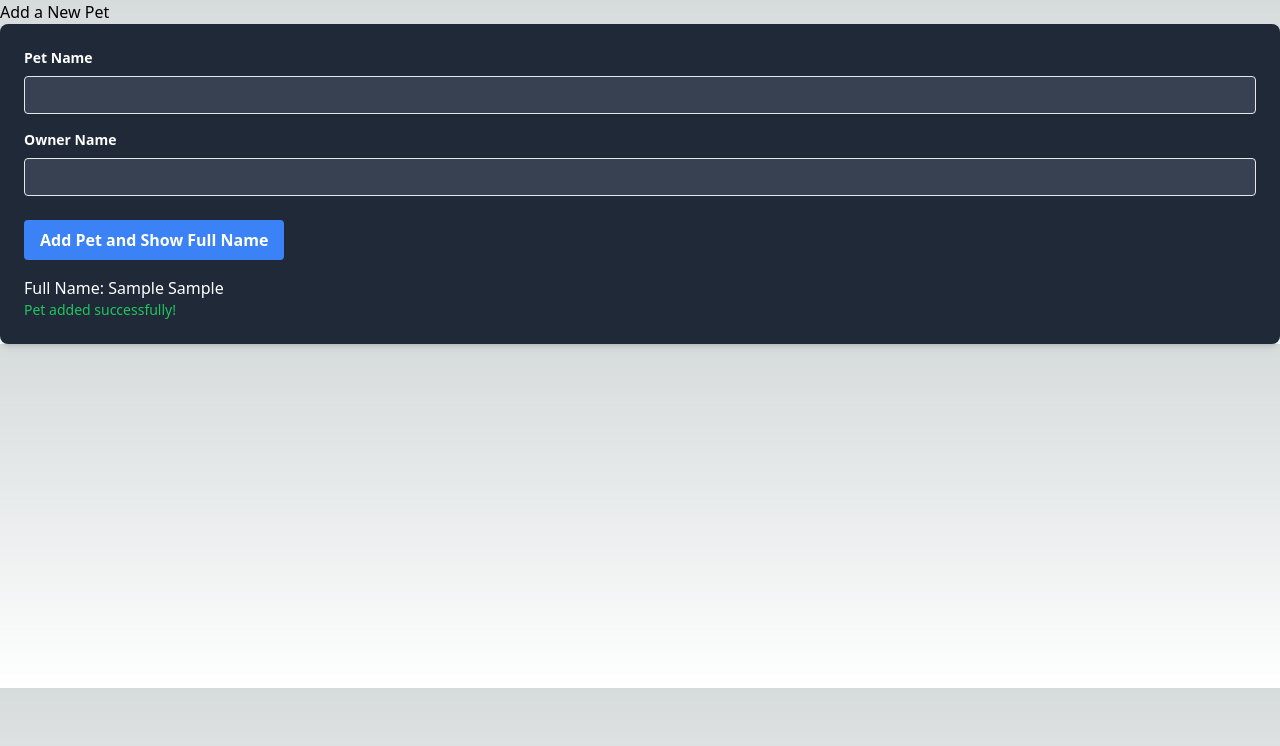
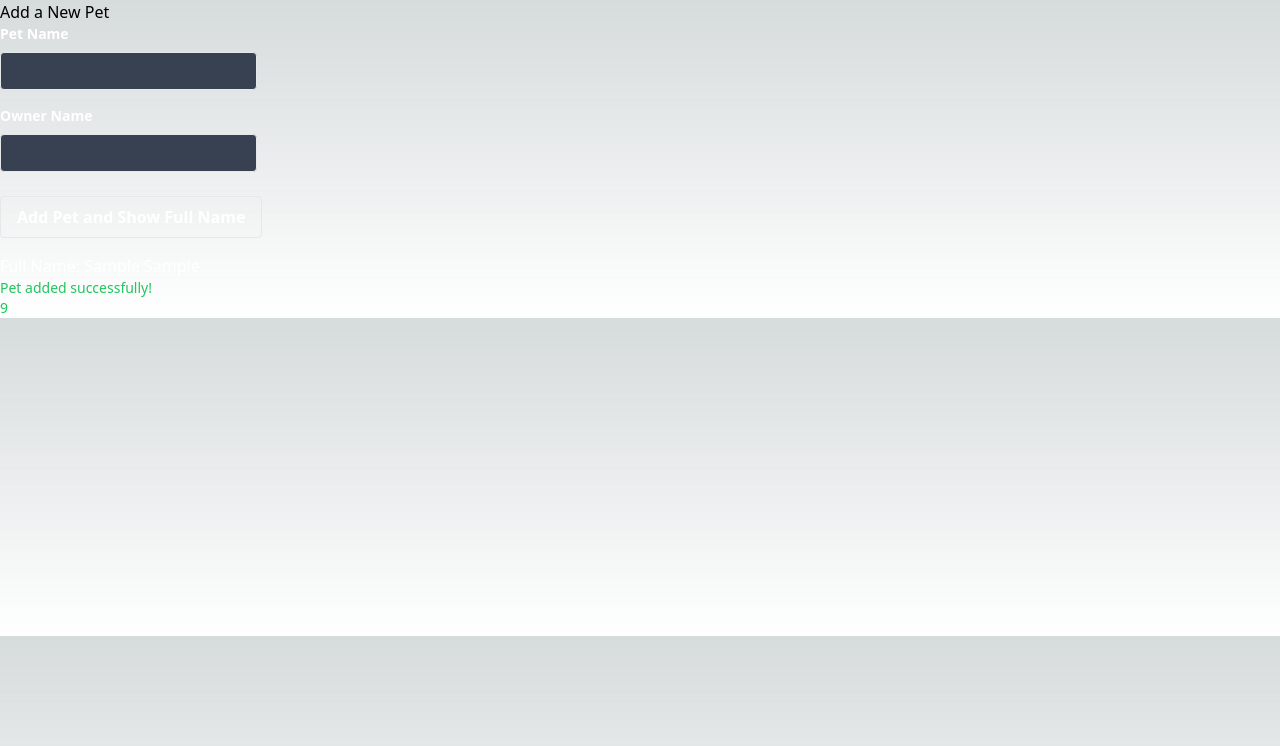
Before and after one commit to caelumpirata/NextJs, a Next.js app: page / in a window 1280 px wide. Both pictures are taken after typing "Sample", "Sample" into the empty fields and a click on the button "Add Pet and Show Full Name". Shown: the top 746 px of the page. Built offline with nearby package versions, Linux system fonts and the light colour scheme; no server answers; the database is empty.

Commit message:
save calculated value to database  after button clicked

```diff
--- a/components/PetForm.js
+++ b/components/PetForm.js
@@ -72,20 +72,28 @@ const PetForm = () => {
   const [ownerName, setOwnerName] = useState('');
   const [fullName, setFullName] = useState('');
   const [message, setMessage] = useState('');
+  const [sum, setSum] = useState('');
 
+
+  // ON CLICK OF BUTTON , CALCULATE FOLLOWING
   const handleButtonClick = async () => {
     const calculatedFullName = `${petName} ${ownerName}`;
     setFullName(calculatedFullName);
 
+    const sum = 9;
+    setSum(sum);
+
     setMessage('');
 
+
+    //   TRYING TO SEND DATA TO API FOR SAVING PURPOSE
     try {
       const response = await fetch('/api/pets', {
         method: 'POST',
         headers: {
           'Content-Type': 'application/json',
         },
-        body: JSON.stringify({ petName, ownerName, fullName: calculatedFullName }),
+        body: JSON.stringify({ petName, ownerName, fullName: calculatedFullName , sum}),
       });
 
       if (!response.ok) {
@@ -102,7 +110,7 @@ const PetForm = () => {
   };
 
   return (
-    <form onSubmit={(e) => e.preventDefault()} className="bg-gray-800 rounded-lg overflow-hidden shadow-md p-6">
+    <form onSubmit={(e) => e.preventDefault()} >
       <div className="mb-4">
         <label htmlFor="petName" className="block text-white text-sm font-bold mb-2">Pet Name</label>
         <input
@@ -110,7 +118,7 @@ const PetForm = () => {
           id="petName"
           value={petName}
           onChange={(e) => setPetName(e.target.value)}
-          className="bg-gray-700 appearance-none border rounded w-full py-2 px-3 text-white leading-tight focus:outline-none focus:bg-gray-600"
+          className="bg-gray-700 appearance-none border rounded  py-2 px-3 text-white leading-tight focus:outline-none focus:bg-gray-600"
         />
       </div>
       <div className="mb-6">
@@ -120,20 +128,22 @@ const PetForm = () => {
           id="ownerName"
           value={ownerName}
           onChange={(e) => setOwnerName(e.target.value)}
-          className="bg-gray-700 appearance-none border rounded w-full py-2 px-3 text-white leading-tight focus:outline-none focus:bg-gray-600"
+          className="bg-gray-700 appearance-none border rounded py-2 px-3 text-white leading-tight focus:outline-none focus:bg-gray-600"
         />
       </div>
       <div className="mb-4">
         <button
           type="button"
           onClick={handleButtonClick}
-          className="bg-blue-500 hover:bg-blue-700 text-white font-bold py-2 px-4 rounded focus:outline-none focus:shadow-outline"
+          className="border hover:bg-green-900 text-white font-bold py-2 px-4 rounded focus:outline-none focus:shadow-outline"
         >
           Add Pet and Show Full Name
         </button>
       </div>
       {fullName && <p className="text-white">Full Name: {fullName}</p>}
       {message && <p className="text-sm text-green-500">{message}</p>}
+      {sum && <p className="text-sm text-green-500">{sum}</p>}
+
     </form>
   );
 };
--- a/pages/api/pets.js
+++ b/pages/api/pets.js
@@ -23,11 +23,11 @@ import { sql } from '@vercel/postgres';
 export default async function handler(req, res) {
   if (req.method === 'POST') {
     try {
-      const { petName, ownerName, fullName } = req.body; // Receive full name from request body
+      const { petName, ownerName, fullName, sum } = req.body; // Receive full name from request body
       if (!petName || !ownerName) {
         return res.status(400).json({ error: 'Pet and owner names are required' });
       }
-      await sql`INSERT INTO Pets (Name, Owner, FullName) VALUES (${petName}, ${ownerName}, ${fullName});`; // Insert full name into database
+      await sql`INSERT INTO Pets (Name, Owner, FullName) VALUES (${petName}, ${ownerName}, ${sum});`; // Insert full name into database
       return res.status(201).json({ message: 'Pet added successfully' });
     } catch (error) {
       return res.status(500).json({ error: error.message });
```
